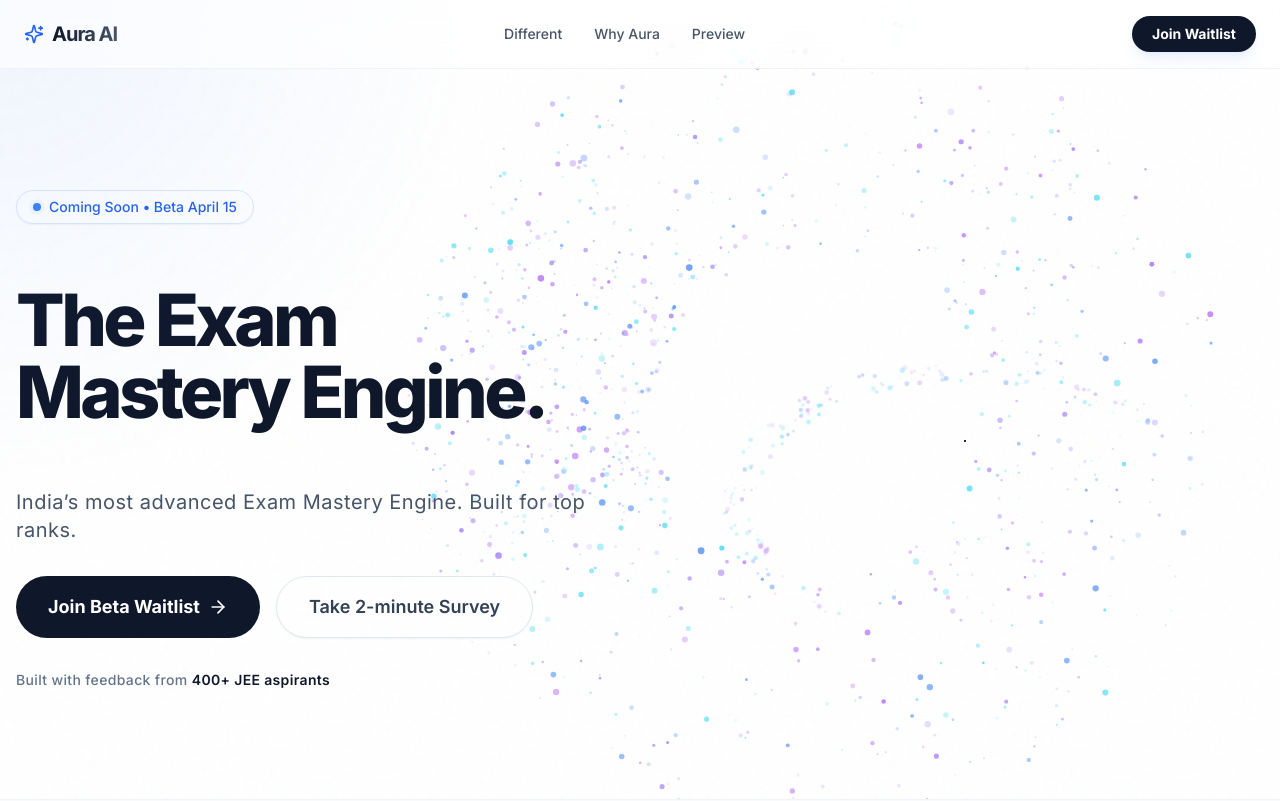
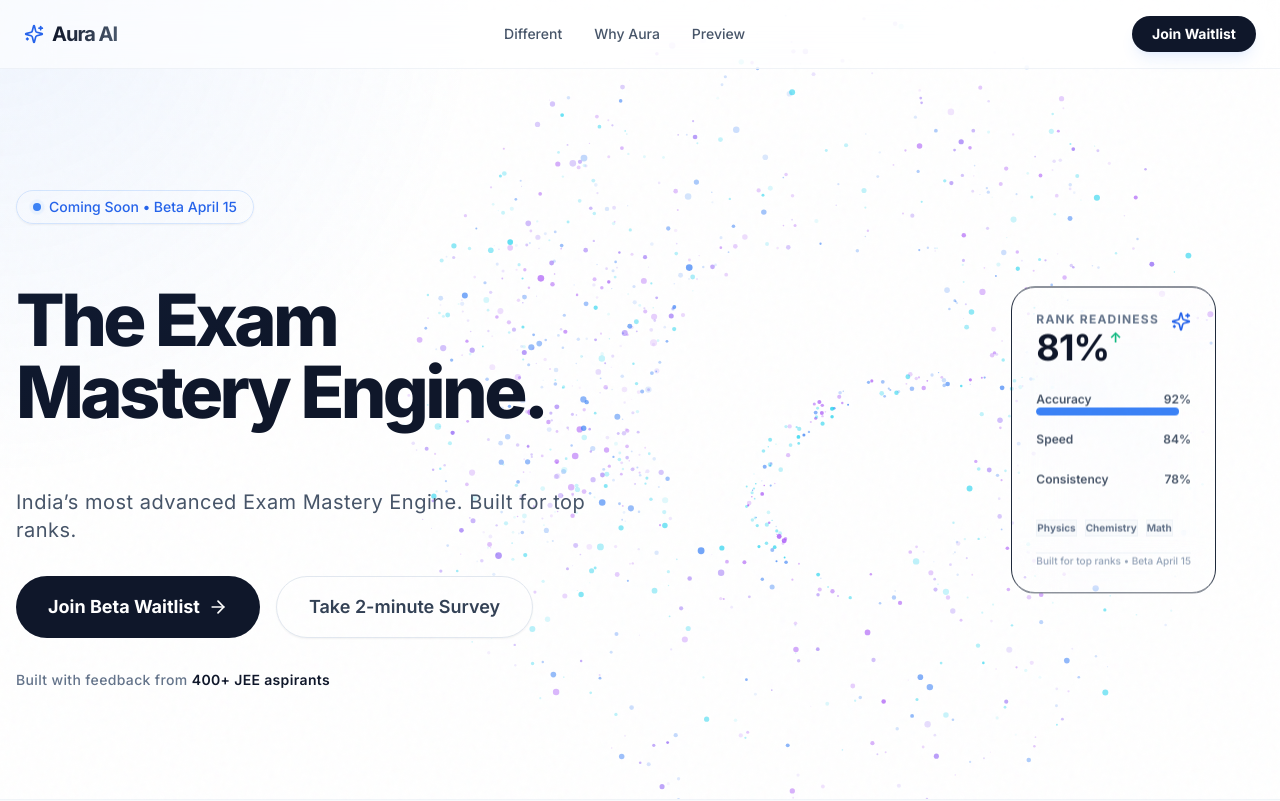
Before and after one commit to prethyushtp89/aura-ai-landing-page, a Next.js app: page / in a window 1280 px wide. Shown: the top 801 px of the page. Built offline with nearby package versions, Linux system fonts and the light colour scheme.

Commit message:
chore: revert phone frame experiment, restore minimal hero

```diff
--- a/app/page.tsx
+++ b/app/page.tsx
@@ -8,7 +8,6 @@
 
 import { AuraParticles } from "@/components/AuraParticles";
 import { RankBoostArc } from "@/components/RankBoostArc";
-import { PhoneFrame } from "@/components/PhoneFrame";
 import { RankReadinessCard } from "@/components/RankReadinessCard";
 import { KineticTeaser } from "@/components/KineticTeaser";
 import clsx from "clsx";
@@ -85,7 +84,10 @@
 
                 <div className="container mx-auto px-4 grid grid-cols-1 lg:grid-cols-2 gap-12 items-center relative z-10 w-full isolate">
 
-                    {/* Absolute RankReadinessCard removed - moved to right column */}
+                    {/* TOP LEVEL RANK READINESS CARD - Overlay Z-50 */}
+                    <div className="absolute top-1/2 -translate-y-1/2 right-4 lg:right-16 z-50 pointer-events-auto hidden md:block">
+                        <RankReadinessCard />
+                    </div>
 
                     {/* Hero Content */}
                     <div className="space-y-8 text-center lg:text-left">
@@ -148,20 +150,14 @@
                         </motion.div>
                     </div>
 
-                    {/* Hero Visual - Right Column (Phone Frame) */}
-                    <div className="relative flex flex-col items-center justify-center h-full min-h-[400px] lg:min-h-[600px] mt-12 lg:mt-0 perspective-[2000px]">
+                    {/* Hero Visual - Right Column (Rank Boost Engine) */}
+                    <div className="relative flex flex-col items-center justify-center h-full min-h-[400px] lg:min-h-[600px] mt-12 lg:mt-0">
 
-                        {/* The Rank Boost Arc Animation (Behind Phone) */}
-                        <div className="absolute inset-0 z-0 w-full h-full opacity-50 scale-110">
+                        {/* The Rank Boost Arc Animation */}
+                        <div className="absolute inset-0 z-10 w-full h-full">
                             <RankBoostArc />
                         </div>
 
-                        {/* PHONE MOCKUP */}
-                        <div className="relative z-10 rotate-y-[-5deg] rotate-x-[5deg] transition-transform duration-500 hover:rotate-0">
-                            <PhoneFrame>
-                                <RankReadinessCard />
-                            </PhoneFrame>
-                        </div>
                     </div>
                 </div>
             </section>
--- a/components/PhoneFrame.tsx
+++ /dev/null
@@ -1,66 +0,0 @@
-"use client";
-
-import { motion } from "framer-motion";
-
-export function PhoneFrame({ children }: { children: React.ReactNode }) {
-    return (
-        <motion.div
-            initial={{ opacity: 0, scale: 0.9, y: 20 }}
-            animate={{ opacity: 1, scale: 1, y: 0 }}
-            transition={{ duration: 0.8, delay: 0.2 }}
-            className="relative mx-auto w-[320px] h-[640px] z-20"
-        >
-            {/* OUTER CHASSIS (Titanium Finish) */}
-            <div className="absolute inset-0 rounded-[3rem] border-4 border-slate-300 bg-slate-100 shadow-2xl overflow-hidden z-10 box-border">
-                {/* INNER FRAME (Black Bezel) */}
-                <div className="absolute inset-1 rounded-[2.5rem] bg-black border border-slate-900/50 overflow-hidden box-border">
-
-                    {/* DYNAMIC ISLAND */}
-                    <div className="absolute top-4 left-1/2 -translate-x-1/2 w-[90px] h-[26px] bg-black rounded-full z-50 flex items-center justify-center">
-                        <div className="w-[60%] h-[60%] flex justify-between items-center px-2">
-                            {/* Mic/Cam indicators - faint */}
-                            <div className="w-1.5 h-1.5 rounded-full bg-slate-900/80" />
-                            <div className="w-1.5 h-1.5 rounded-full bg-slate-900/80" />
-                        </div>
-                    </div>
-
-                    {/* STATUS BAR MOCKUP */}
-                    <div className="absolute top-1.5 left-8 text-[10px] font-semibold text-white z-40">9:41</div>
-                    <div className="absolute top-2 right-8 flex gap-1 z-40">
-                        <div className="w-3 h-2 bg-white rounded-[2px]" />
-                        <div className="w-2.5 h-2 bg-white rounded-[2px]" />
-                    </div>
-
-                    {/* SCREEN CONTENT AREA */}
-                    {/* We'll use a soft gradient background for the 'App' background */}
-                    <div className="w-full h-full bg-slate-50 relative pt-12">
-                        {/* Background Wallpaper/Texture */}
-                        <div className="absolute inset-0 bg-gradient-to-br from-blue-50 to-indigo-50/50" />
-
-                        {/* Centered Widget Container */}
-                        <div className="relative w-full h-full flex items-center justify-center p-4">
-                            {/* Injected Content (The RankReadinessCard) */}
-                            <div className="scale-[0.95] origin-center shadow-2xl rounded-3xl">
-                                {children}
-                            </div>
-                        </div>
-                    </div>
-                </div>
-            </div>
-
-            {/* BUTTONS (Side Keys) */}
-            {/* Mute Switch */}
-            <div className="absolute top-24 -left-[6px] h-6 w-1.5 bg-slate-300 rounded-l-md shadow-sm z-0" />
-            {/* Volume Up */}
-            <div className="absolute top-36 -left-[6px] h-10 w-1.5 bg-slate-300 rounded-l-md shadow-sm z-0" />
-            {/* Volume Down */}
-            <div className="absolute top-52 -left-[6px] h-10 w-1.5 bg-slate-300 rounded-l-md shadow-sm z-0" />
-            {/* Power Button */}
-            <div className="absolute top-40 -right-[6px] h-16 w-1.5 bg-slate-300 rounded-r-md shadow-sm z-0" />
-
-            {/* REFLECTIONS / GLASS GLARE (Overlay on top of chassis) */}
-            <div className="absolute inset-0 rounded-[3rem] pointer-events-none z-30 shadow-[inset_0_0_20px_rgba(255,255,255,0.4)] border border-white/20" />
-
-        </motion.div>
-    );
-}
```
